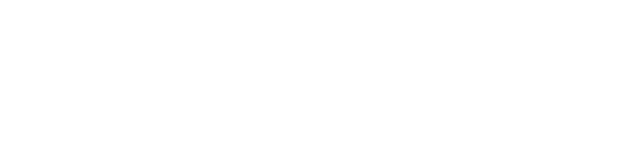
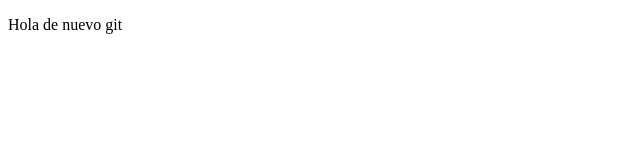
Before and after one commit to leonalexander05/proyectogit2, a plain HTML site: page index.html in a window 1280 px wide. Shown: the whole page, without its empty margins (0-640 px from the left). Drawn offline with Linux system fonts and the light colour scheme.

Commit message:
Version 0.0.2

```diff
--- a/index.html
+++ b/index.html
@@ -4,6 +4,6 @@
 	<title>Hola desde Git</title>
 </head>
 <body>
-
+<p>Hola de nuevo git</p>
 </body>
 </html>
```
